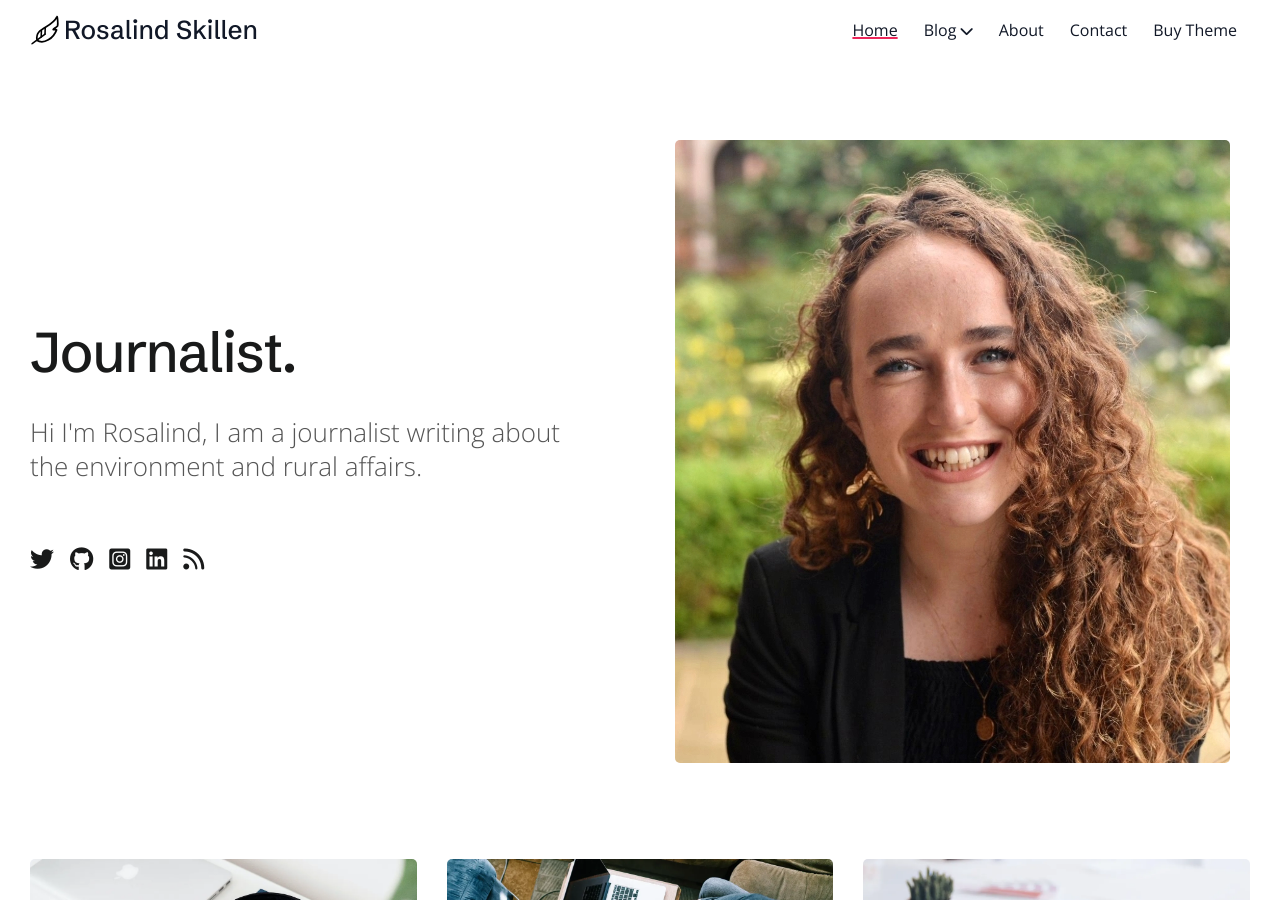
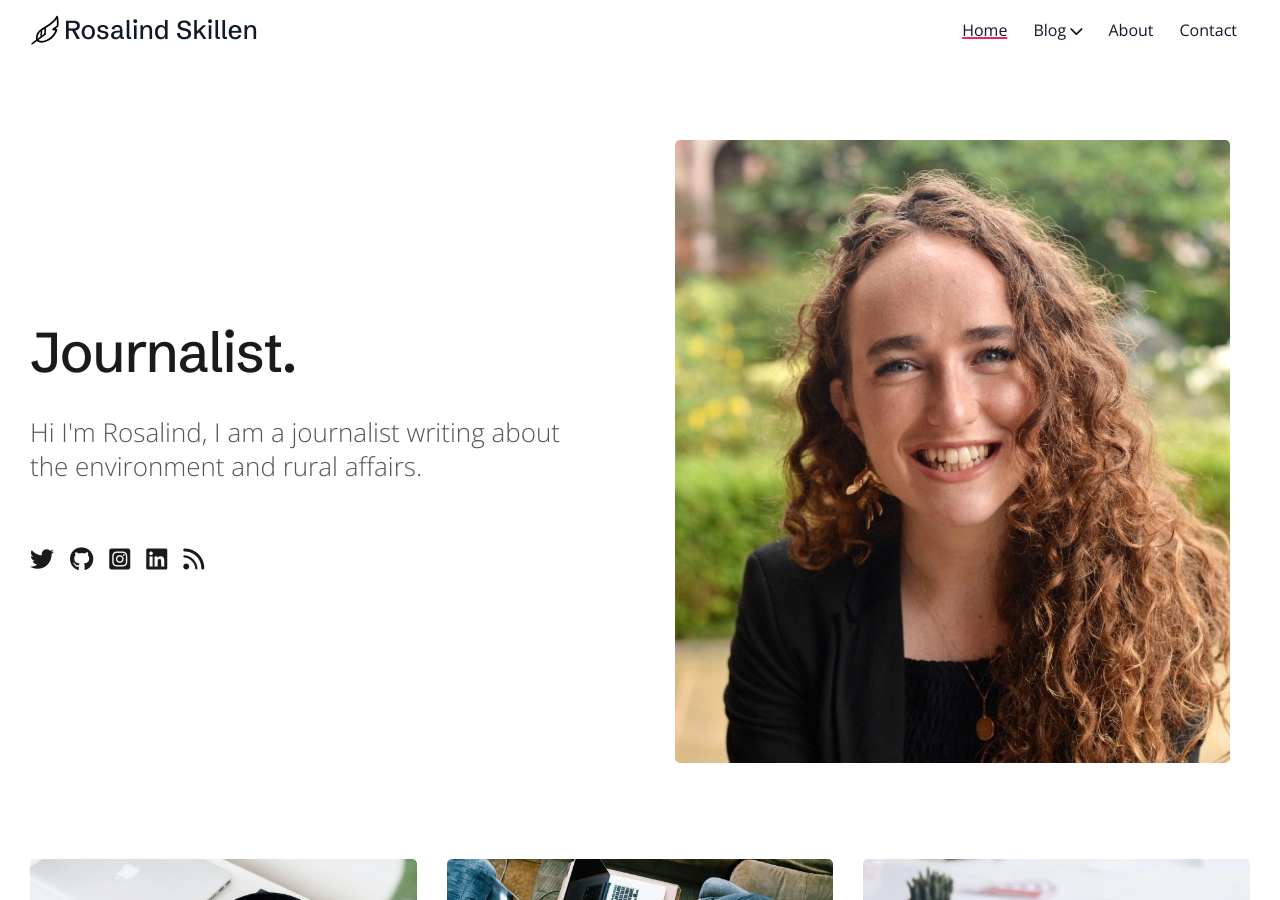
Before and after one commit to rosalindskillen/rosalindskillen.github.io, a Jekyll site: the page built from pages/home.md, in a window 1280 px wide and 900 px high. Built offline with Jekyll 4.4.1, drawn with Linux system fonts in a browser that asks for light colours.

Commit message:
remove buy theme option.

```diff
--- a/_data/menu.yml
+++ b/_data/menu.yml
@@ -42,9 +42,7 @@ main:
   - name: Contact
     url: /contact/
     weight: 4
-  - name: Buy Theme
-    url: https://www.zerostatic.io/theme/jekyll-origin/
-    weight: 5
+
 footer_primary:
   - name: Blog
     url: /posts/
```
